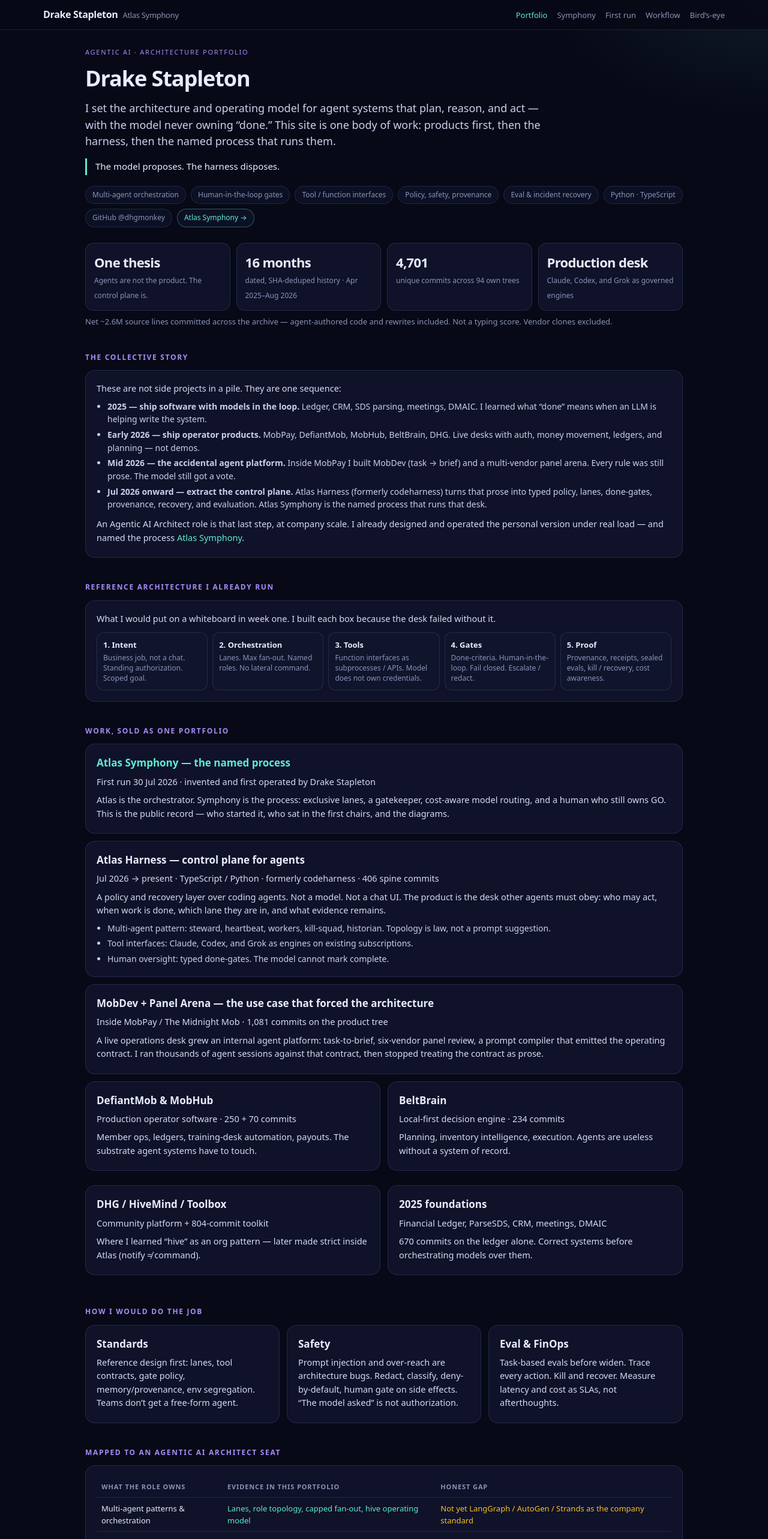
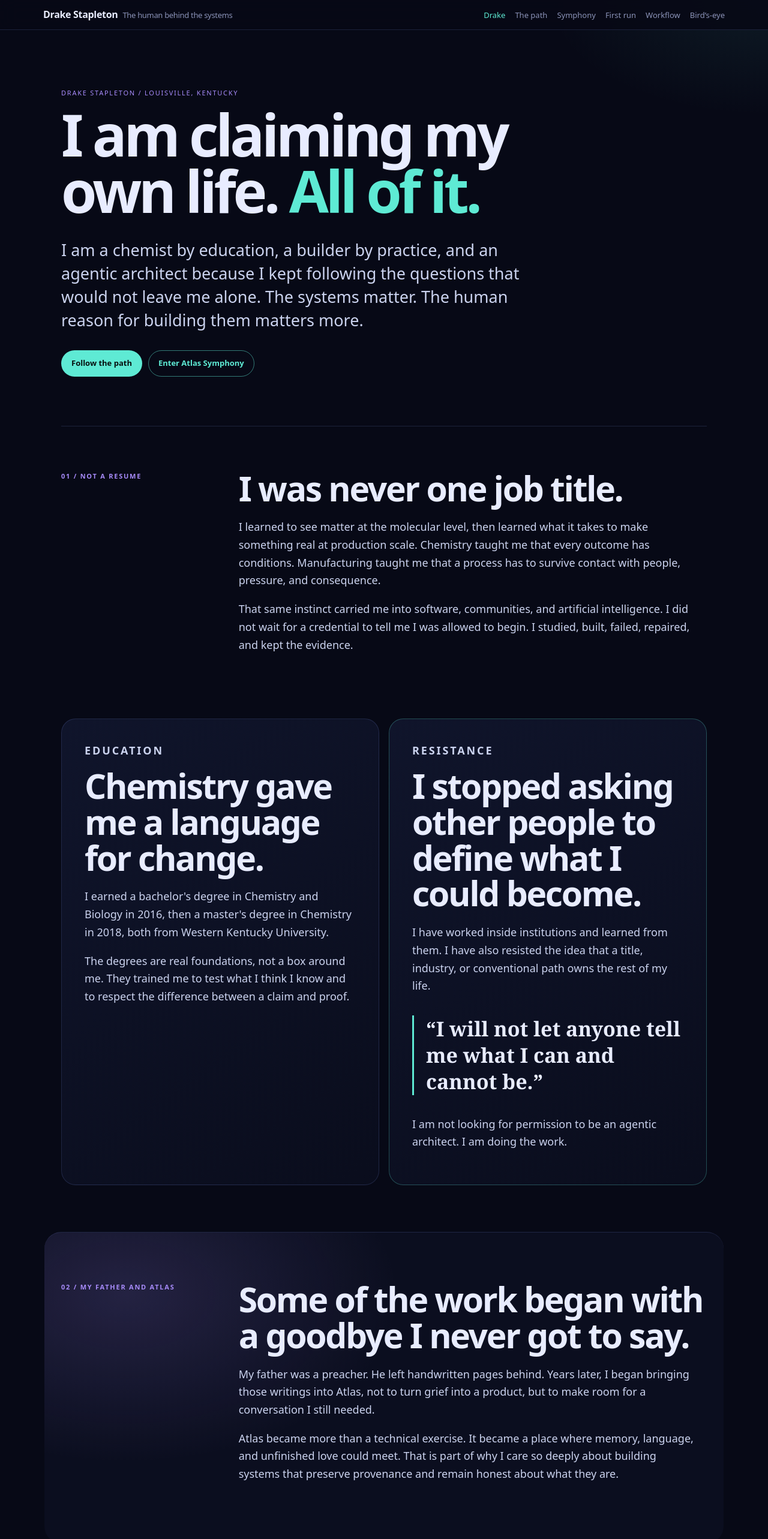
Before and after one commit to dhgmonkey/drakestapleton.com, a React (Vite) app: page / in a window 1280 px wide. Shown: the top 2566 px of the page at 60% size. Built offline with nearby package versions, Linux system fonts and the light colour scheme.

Commit message:
Tell the human story behind the systems

```diff
--- a/index.html
+++ b/index.html
@@ -3,16 +3,16 @@
   <head>
     <meta charset="UTF-8" />
     <meta name="viewport" content="width=device-width, initial-scale=1.0" />
-    <title>Drake Stapleton — Agentic AI Architect</title>
+    <title>Drake Stapleton | The Human Behind the Systems</title>
     <meta
       name="description"
-      content="Control planes for agents that plan, reason, and act. Inventor of Atlas Symphony. The model proposes. The harness disposes."
+      content="Drake Stapleton on chemistry, manufacturing, community, his father, Atlas, and claiming a life on his own terms."
     />
     <link rel="canonical" href="https://www.drakestapleton.com/" />
-    <meta property="og:title" content="Drake Stapleton — Agentic AI Architect" />
+    <meta property="og:title" content="Drake Stapleton | The Human Behind the Systems" />
     <meta
       property="og:description"
-      content="Portfolio and the public record of Atlas Symphony, first run 30 July 2026."
+      content="The work is technical. The reason is human."
     />
     <meta property="og:url" content="https://www.drakestapleton.com/" />
     <meta property="og:type" content="website" />
--- a/scripts/spa-fallback.mjs
+++ b/scripts/spa-fallback.mjs
@@ -5,6 +5,7 @@
 const index = join(dist, "index.html");
 const copies = [
   "404.html",
+  "path/index.html",
   "symphony/index.html",
   "symphony/first/index.html",
   "symphony/workflow/index.html",
--- a/src/App.tsx
+++ b/src/App.tsx
@@ -4,6 +4,7 @@
 import { HomePage } from "./pages/HomePage";
 import { MapPage } from "./pages/MapPage";
 import { NotFoundPage } from "./pages/NotFoundPage";
+import { PathPage } from "./pages/PathPage";
 import { SymphonyPage } from "./pages/SymphonyPage";
 import { WorkflowPage } from "./pages/WorkflowPage";
 
@@ -12,6 +13,7 @@
     <Routes>
       <Route element={<Layout />}>
         <Route path="/" element={<HomePage />} />
+        <Route path="/path" element={<PathPage />} />
         <Route path="/symphony" element={<SymphonyPage />} />
         <Route path="/symphony/first" element={<FirstRunPage />} />
         <Route path="/symphony/workflow" element={<WorkflowPage />} />
--- a/src/components/SiteNav.tsx
+++ b/src/components/SiteNav.tsx
@@ -1,7 +1,8 @@
 import { NavLink } from "react-router-dom";
 
 const LINKS = [
-  { to: "/", label: "Portfolio", end: true },
+  { to: "/", label: "Drake", end: true },
+  { to: "/path", label: "The path", end: true },
   { to: "/symphony", label: "Symphony", end: true },
   { to: "/symphony/first", label: "First run", end: false },
   { to: "/symphony/workflow", label: "Workflow", end: false },
@@ -14,7 +15,7 @@
       <div className="site-nav-inner">
         <NavLink to="/" className="brand" end>
           Drake Stapleton
-          <span>Atlas Symphony</span>
+          <span>The human behind the systems</span>
         </NavLink>
         <nav className="links" aria-label="Primary">
           {LINKS.map((l) => (
--- a/src/pages/HomePage.tsx
+++ b/src/pages/HomePage.tsx
@@ -1,214 +1,132 @@
 import { Link } from "react-router-dom";
-import { VolumeChart } from "../components/VolumeChart";
-import { ARCH, CASES, CHIPS, METRICS, ROLE_MAP, SIDE_CASES, STORY, TREES } from "../data/portfolio";
 import { usePageMeta } from "../lib/usePageMeta";
 
 export function HomePage() {
   usePageMeta({
-    title: "Drake Stapleton — Agentic AI Architect",
+    title: "Drake Stapleton | The Human Behind the Systems",
     description:
-      "I set the architecture for agent systems that plan, reason, and act — with the model never owning done. Inventor of Atlas Symphony.",
+      "Drake Stapleton on chemistry, manufacturing, community, his father, Atlas, and claiming a life on his own terms.",
     path: "/",
   });
 
   return (
-    <main className="wrap">
-      <p className="kicker">Agentic AI · architecture portfolio</p>
-      <h1>Drake Stapleton</h1>
-      <p className="lede">
-        I set the architecture and operating model for agent systems that plan, reason, and act — with the
-        model never owning “done.” This site is one body of work: products first, then the harness, then the
-        named process that runs them.
+    <main className="wrap portrait-wrap">
+      <section className="portrait-hero">
+        <p className="kicker">Drake Stapleton / Louisville, Kentucky</p>
+        <h1>
+          I am claiming my own life. <em>All of it.</em>
+        </h1>
+        <p className="portrait-deck">
+          I am a chemist by education, a builder by practice, and an agentic architect because I kept
+          following the questions that would not leave me alone. The systems matter. The human reason for
+          building them matters more.
         </p>
-      <p className="law">The model proposes. The harness disposes.</p>
-      <div className="chips">
-        {CHIPS.map((c) => (
-          <span className="chip" key={c}>
-            {c}
-          </span>
-        ))}
-        <Link className="chip live" to="/symphony">
-          Atlas Symphony →
+        <div className="portrait-actions">
+          <Link className="portrait-link" to="/path">
+            Follow the path
+          </Link>
+          <Link className="portrait-link quiet" to="/symphony">
+            Enter Atlas Symphony
           </Link>
         </div>
+      </section>
 
-      <div className="metrics">
-        {METRICS.map((m) => (
-          <div className="metric" key={m.title}>
-            <b>{m.title}</b>
-            <span>{m.body}</span>
-          </div>
-        ))}
-      </div>
-      <p className="note">
-        Net ~2.6M source lines committed across the archive — agent-authored code and rewrites included. Not a
-        typing score. Vendor clones excluded.
+      <section className="portrait-statement" aria-labelledby="not-resume">
+        <p className="portrait-index">01 / Not a resume</p>
+        <div>
+          <h2 id="not-resume">I was never one job title.</h2>
+          <p>
+            I learned to see matter at the molecular level, then learned what it takes to make something
+            real at production scale. Chemistry taught me that every outcome has conditions. Manufacturing
+            taught me that a process has to survive contact with people, pressure, and consequence.
           </p>
-
-      <h2 className="sec" id="thesis">
-        The collective story
-      </h2>
-      <div className="card">
-        <p>These are not side projects in a pile. They are one sequence:</p>
-        <ul className="tight">
-          {STORY.map((s) => (
-            <li key={s.era}>
-              <b>{s.era}</b> {s.body}
-            </li>
-          ))}
-        </ul>
-        <p style={{ marginTop: 10 }}>
-          An Agentic AI Architect role is that last step, at company scale. I already designed and operated
-          the personal version under real load — and named the process{" "}
-          <Link to="/symphony">Atlas Symphony</Link>.
+          <p>
+            That same instinct carried me into software, communities, and artificial intelligence. I did
+            not wait for a credential to tell me I was allowed to begin. I studied, built, failed, repaired,
+            and kept the evidence.
           </p>
         </div>
+      </section>
 
-      <h2 className="sec" id="arch">
-        Reference architecture I already run
-      </h2>
-      <div className="card">
-        <p>What I would put on a whiteboard in week one. I built each box because the desk failed without it.</p>
-        <div className="arch">
-          {ARCH.map((a) => (
-            <div className="box" key={a.title}>
-              <strong>{a.title}</strong>
-              <span>{a.body}</span>
-            </div>
-          ))}
-        </div>
-      </div>
+      <section className="portrait-grid" aria-label="What formed me">
+        <article className="portrait-card education">
+          <p className="portrait-index">Education</p>
+          <h2>Chemistry gave me a language for change.</h2>
+          <p>
+            I earned a bachelor&apos;s degree in Chemistry and Biology in 2016, then a master&apos;s degree in
+            Chemistry in 2018, both from Western Kentucky University.
+          </p>
+          <p>
+            The degrees are real foundations, not a box around me. They trained me to test what I think I
+            know and to respect the difference between a claim and proof.
+          </p>
+        </article>
 
-      <h2 className="sec" id="work">
-        Work, sold as one portfolio
-      </h2>
-      {CASES.map((c) => (
-        <article className="case" key={c.title}>
-          <h3>{c.href ? <Link to={c.href}>{c.title}</Link> : c.title}</h3>
-          <p className="meta">{c.meta}</p>
-          <p>{c.body}</p>
-          {c.points ? (
-            <ul className="tight">
-              {c.points.map((p) => (
-                <li key={p}>{p}</li>
-              ))}
-            </ul>
-          ) : null}
+        <article className="portrait-card resistance">
+          <p className="portrait-index">Resistance</p>
+          <h2>I stopped asking other people to define what I could become.</h2>
+          <p>
+            I have worked inside institutions and learned from them. I have also resisted the idea that a
+            title, industry, or conventional path owns the rest of my life.
+          </p>
+          <blockquote>
+            “I will not let anyone tell me what I can and cannot be.”
+          </blockquote>
+          <p>I am not looking for permission to be an agentic architect. I am doing the work.</p>
         </article>
-      ))}
+      </section>
 
-      <div className="grid2">
-        {SIDE_CASES.map((c) => (
-          <article className="case" key={c.title}>
-            <h3>{c.title}</h3>
-            <p className="meta">{c.meta}</p>
-            <p>{c.body}</p>
-          </article>
-        ))}
-      </div>
-
-      <h2 className="sec">How I would do the job</h2>
-      <div className="grid3">
-        <div className="card">
-          <h3>Standards</h3>
+      <section className="portrait-statement father" aria-labelledby="father-atlas">
+        <p className="portrait-index">02 / My father and Atlas</p>
+        <div>
+          <h2 id="father-atlas">Some of the work began with a goodbye I never got to say.</h2>
           <p>
-            Reference design first: lanes, tool contracts, gate policy, memory/provenance, env segregation.
-            Teams don’t get a free-form agent.
+            My father was a preacher. He left handwritten pages behind. Years later, I began bringing those
+            writings into Atlas, not to turn grief into a product, but to make room for a conversation I
+            still needed.
+          </p>
+          <p>
+            Atlas became more than a technical exercise. It became a place where memory, language, and
+            unfinished love could meet. That is part of why I care so deeply about building systems that
+            preserve provenance and remain honest about what they are.
           </p>
         </div>
-        <div className="card">
-          <h3>Safety</h3>
+      </section>
+
+      <section className="portrait-statement" aria-labelledby="self-funded">
+        <p className="portrait-index">03 / Built before invited</p>
+        <div>
+          <h2 id="self-funded">I financed the questions myself.</h2>
           <p>
-            Prompt injection and over-reach are architecture bugs. Redact, classify, deny-by-default, human
-            gate on side effects. “The model asked” is not authorization.
+            Long before anyone offered me a role in this field, I was paying for the tools, running the
+            experiments, keeping the receipts, and building the infrastructure. That was not a campaign to
+            look employable. It was a decision to take my own curiosity seriously.
+          </p>
+          <p>
+            The result is a body of work that includes Atlas, operating harnesses, research protocols,
+            community systems, and products used under real conditions. The throughline is not technology.
+            It is responsibility for what I choose to build.
           </p>
         </div>
-        <div className="card">
-          <h3>Eval & FinOps</h3>
+      </section>
+
+      <section className="portrait-closing">
+        <p className="portrait-index">The work continues</p>
+        <h2>I build systems, but I am not a system.</h2>
         <p>
-            Task-based evals before widen. Trace every action. Kill and recover. Measure latency and cost as
-            SLAs, not afterthoughts.
+          I am a son, a scientist, a community builder, and a person still becoming. This site is the record
+          of that becoming, including the parts that do not fit neatly into a portfolio.
         </p>
-        </div>
-      </div>
+        <Link className="portrait-link" to="/path">
+          Read the education and working path
+        </Link>
+      </section>
 
-      <h2 className="sec" id="map">
-        Mapped to an Agentic AI Architect seat
-      </h2>
-      <div className="card" style={{ overflowX: "auto" }}>
-        <table>
-          <thead>
-            <tr>
-              <th>What the role owns</th>
-              <th>Evidence in this portfolio</th>
-              <th>Honest gap</th>
-            </tr>
-          </thead>
-          <tbody>
-            {ROLE_MAP.map(([a, b, c]) => (
-              <tr key={a}>
-                <td>{a}</td>
-                <td className="ok">{b}</td>
-                <td className="gap">{c}</td>
-              </tr>
-            ))}
-          </tbody>
-        </table>
-        <p className="note">
-          I do not invent SAP or Bedrock experience I do not have. I do have the harder part: an operating
-          model that survives when the model is wrong.
-        </p>
-      </div>
-
-      <h2 className="sec">Volume</h2>
-      <p className="note">
-        Monthly source added (teal) and cumulative (violet). 2025 is foundations. 2026 is operator products,
-        then the harness. SHA-deduped own trees only.
-      </p>
-      <div className="card">
-        <VolumeChart />
-      </div>
-
-      <h2 className="sec">Selected trees</h2>
-      <table>
-        <thead>
-          <tr>
-            <th>System</th>
-            <th>What it proves</th>
-            <th className="num">Commits</th>
-            <th className="num">Net source</th>
-          </tr>
-        </thead>
-        <tbody>
-          {TREES.map(([a, b, c, d]) => (
-            <tr key={a}>
-              <td>{a}</td>
-              <td>{b}</td>
-              <td className="num">{c}</td>
-              <td className="num">{d}</td>
-            </tr>
-          ))}
-        </tbody>
-      </table>
-
-      <h2 className="sec">What I want next</h2>
-      <div className="card">
-        <p>
-          I want to take this operating model off a personal desk and onto an enterprise one: set the
-          reference architecture, the safety bar, and the eval standard so other teams can ship agents that
-          act in real systems without the model getting a vote.
-        </p>
-        <p>
-          I am most useful as the architect who has already felt the failure modes, not the one who has only
-          assembled a vendor tutorial.
-        </p>
-      </div>
-
-      <footer className="footer">
+      <footer className="footer portrait-footer">
         Drake Stapleton · <a href="https://github.com/dhgmonkey">github.com/dhgmonkey</a>
         <br />
-        Public site. Omits personal media, credentials, and non-public work.{" "}
-        <Link to="/symphony">Atlas Symphony record →</Link>
+        Personal history is included by choice. Private records, credentials, and third-party stories remain
+        private.
       </footer>
     </main>
   );
--- /dev/null
+++ b/src/pages/PathPage.tsx
@@ -0,0 +1,100 @@
+import { Link } from "react-router-dom";
+import { usePageMeta } from "../lib/usePageMeta";
+
+const chapters = [
+  {
+    years: "2016",
+    title: "Bachelor of Science",
+    body: "Chemistry and Biology at Western Kentucky University. The beginning of a way of thinking built around observation, mechanism, and proof.",
+  },
+  {
+    years: "2018",
+    title: "Master of Science in Chemistry",
+    body: "A deeper scientific foundation at Western Kentucky University, followed by the move from controlled study into industrial consequence.",
+  },
+  {
+    years: "2018 to 2020",
+    title: "R&D Chemist, Soudal",
+    body: "Silicone formulation and scale-up, quality work, UL certification, and technical coordination with the company’s Belgian headquarters.",
+  },
+  {
+    years: "2020 to 2024",
+    title: "R&D Chemist, Gold Eagle",
+    body: "Product commercialization, HAZMAT incident command, technical training, and alternate sourcing work that protected about $1.2 million in supply during COVID-era disruption.",
+  },
+  {
+    years: "Beginning 2024",
+    title: "Manufacturing Engineer, 3M",
+    body: "Manufacturing change control, product and process introduction, quality systems, audits, and the discipline of keeping 24-hour operations dependable.",
+  },
+  {
+    years: "Built alongside it all",
+    title: "Self-taught operator and agentic architect",
+    body: "Software, automation, AI systems, research harnesses, community infrastructure, and Atlas. I learned by building systems that had to work outside a tutorial.",
+  },
+];
+
+export function PathPage() {
+  usePageMeta({
+    title: "The Path | Drake Stapleton",
+    description: "The education, industrial work, resistance, and self-directed path behind Drake Stapleton's systems.",
+    path: "/path",
+  });
+
+  return (
+    <main className="wrap portrait-wrap path-page">
+      <header className="path-header">
+        <p className="kicker">Education / work / becoming</p>
+        <h1>The path was not straight. It was mine.</h1>
+        <p className="portrait-deck">
+          Each chapter gave me another way to understand responsibility. None of them gets to be the final
+          word on who I am.
+        </p>
+      </header>
+
+      <section className="path-timeline" aria-label="Education and work history">
+        {chapters.map((chapter) => (
+          <article className="path-chapter" key={`${chapter.years}-${chapter.title}`}>
+            <p className="path-years">{chapter.years}</p>
+            <div>
+              <h2>{chapter.title}</h2>
+              <p>{chapter.body}</p>
+            </div>
+          </article>
+        ))}
+      </section>
+
+      <section className="path-resistance" aria-labelledby="what-i-resisted">
+        <p className="portrait-index">What I resisted</p>
+        <h2 id="what-i-resisted">The demand to remain legible to somebody else.</h2>
+        <div className="path-resistance-grid">
+          <p>
+            A chemistry degree can become a boundary. A company title can become an identity. A new field
+            can make experience earned elsewhere look irrelevant. I rejected those reductions.
+          </p>
+          <p>
+            I carried scientific method into manufacturing, operational discipline into software, and human
+            questions into Atlas. The transitions are not breaks in the story. They are the story.
+          </p>
+        </div>
+      </section>
+
+      <section className="portrait-closing compact">
+        <p className="portrait-index">Where that leads</p>
+        <h2>Evidence without surrendering the human being.</h2>
+        <p>
+          The technical record remains here because claims deserve proof. It sits beside this history,
+          because proof of work is not proof of a whole person.
+        </p>
+        <div className="portrait-actions">
+          <Link className="portrait-link" to="/">
+            Return to the human story
+          </Link>
+          <Link className="portrait-link quiet" to="/symphony">
+            Read the Symphony record
+          </Link>
+        </div>
+      </section>
+    </main>
+  );
+}
--- a/src/styles/global.css
+++ b/src/styles/global.css
@@ -132,6 +132,53 @@
 .chart { width: 100%; height: 220px; display: block; }
 .footer { margin-top: 48px; color: var(--muted); font-size: 12px; }
 
+/* Private human-portrait draft. */
+.portrait-wrap { max-width: 1120px; }
+.portrait-hero { min-height: 70vh; display: flex; flex-direction: column; justify-content: center; padding: 68px 0 82px; }
+.portrait-hero h1, .path-header h1 { max-width: 880px; font-size: clamp(48px, 8vw, 96px); line-height: 0.98; letter-spacing: -0.055em; }
+.portrait-hero h1 em { color: var(--cyan); }
+.portrait-deck { max-width: 780px; margin: 24px 0 0; color: #cbd3ef; font-size: clamp(19px, 2.2vw, 27px); line-height: 1.45; }
+.portrait-actions { display: flex; flex-wrap: wrap; gap: 10px; margin-top: 30px; }
+.portrait-link { display: inline-flex; align-items: center; min-height: 44px; padding: 10px 16px; border: 1px solid rgba(94, 234, 212, 0.5); border-radius: 999px; color: #07100f; background: var(--cyan); font-size: 13px; font-weight: 700; }
+.portrait-link:hover { color: #07100f; text-decoration: none; transform: translateY(-1px); }
+.portrait-link.quiet { color: var(--cyan); background: transparent; }
+.portrait-link.quiet:hover { color: var(--cyan); }
+.portrait-index { margin: 0 0 14px; color: var(--violet); font-size: 11px; font-weight: 700; letter-spacing: 0.16em; text-transform: uppercase; }
+.portrait-statement { display: grid; grid-template-columns: minmax(160px, 0.32fr) minmax(0, 1fr); gap: 46px; padding: 74px 0; border-top: 1px solid var(--line); }
+.portrait-statement h2, .portrait-card h2, .portrait-closing h2, .path-resistance h2 { margin: 0 0 20px; font-size: clamp(30px, 4.8vw, 57px); line-height: 1.05; letter-spacing: -0.04em; }
+.portrait-statement > div > p, .portrait-card > p, .portrait-closing > p, .path-resistance p { max-width: 760px; color: #cbd3ef; font-size: 18px; line-height: 1.65; }
+.portrait-grid { display: grid; grid-template-columns: 1fr 1fr; gap: 16px; padding: 16px 0 78px; }
+.portrait-card { min-height: 460px; padding: 38px; border: 1px solid var(--line); border-radius: 24px; background: linear-gradient(145deg, rgba(16, 21, 44, 0.98), rgba(10, 13, 29, 0.98)); }
+.portrait-card.resistance { border-color: rgba(94, 234, 212, 0.28); }
+.portrait-card blockquote { margin: 34px 0; padding: 0 0 0 20px; border-left: 3px solid var(--cyan); color: var(--ink); font: 600 clamp(22px, 3vw, 34px)/1.3 ui-serif, Georgia, serif; }
+.portrait-statement.father { position: relative; margin: 0 -28px; padding: 82px 28px; border-radius: 28px; background: radial-gradient(650px 400px at 12% 20%, rgba(167, 139, 250, 0.16), transparent 70%), #0b0e1f; }
+.portrait-closing { margin: 18px 0 0; padding: 84px 8%; border: 1px solid rgba(94, 234, 212, 0.25); border-radius: 28px; background: linear-gradient(135deg, rgba(94, 234, 212, 0.08), rgba(167, 139, 250, 0.1)); text-align: center; }
+.portrait-closing > p { margin-left: auto; margin-right: auto; }
+.portrait-closing .portrait-link { margin-top: 14px; }
+.portrait-closing.compact { margin-top: 84px; }
+.portrait-closing.compact .portrait-actions { justify-content: center; }
+.portrait-footer { padding-bottom: 30px; }
+
+.path-header { padding: 84px 0 72px; }
+.path-header h1 { margin-top: 12px; }
+.path-timeline { border-top: 1px solid var(--line); }
+.path-chapter { display: grid; grid-template-columns: minmax(150px, 0.28fr) minmax(0, 1fr); gap: 42px; padding: 38px 0; border-bottom: 1px solid var(--line); }
+.path-years { margin: 4px 0 0; color: var(--cyan); font: 650 13px/1.4 ui-monospace, SFMono-Regular, Menlo, monospace; text-transform: uppercase; letter-spacing: 0.08em; }
+.path-chapter h2 { margin: 0 0 8px; font-size: clamp(24px, 3vw, 38px); letter-spacing: -0.025em; }
+.path-chapter div p { max-width: 760px; margin: 0; color: #bfc7e4; font-size: 17px; }
+.path-resistance { margin-top: 84px; padding: 58px; border-left: 3px solid var(--cyan); background: rgba(16, 20, 42, 0.78); }
+.path-resistance-grid { display: grid; grid-template-columns: 1fr 1fr; gap: 32px; }
+
+@media (max-width: 800px) {
+  .portrait-hero { min-height: auto; padding: 58px 0 70px; }
+  .portrait-hero h1, .path-header h1 { font-size: clamp(44px, 15vw, 66px); }
+  .portrait-statement, .path-chapter { grid-template-columns: 1fr; gap: 10px; }
+  .portrait-grid, .path-resistance-grid { grid-template-columns: 1fr; }
+  .portrait-card { min-height: auto; padding: 28px; }
+  .portrait-statement.father { margin-left: -12px; margin-right: -12px; padding-left: 20px; padding-right: 20px; }
+  .path-resistance { padding: 34px 26px; }
+}
+
 @media (max-width: 800px) {
   .metrics, .grid2, .grid3, .arch, .roster-row { grid-template-columns: 1fr; }
   h1 { font-size: 28px; }
```
Also changed, not shown: 2 other files (tests, documents, lock files or other folders). Lines whose indentation alone changed are shown as unchanged.
